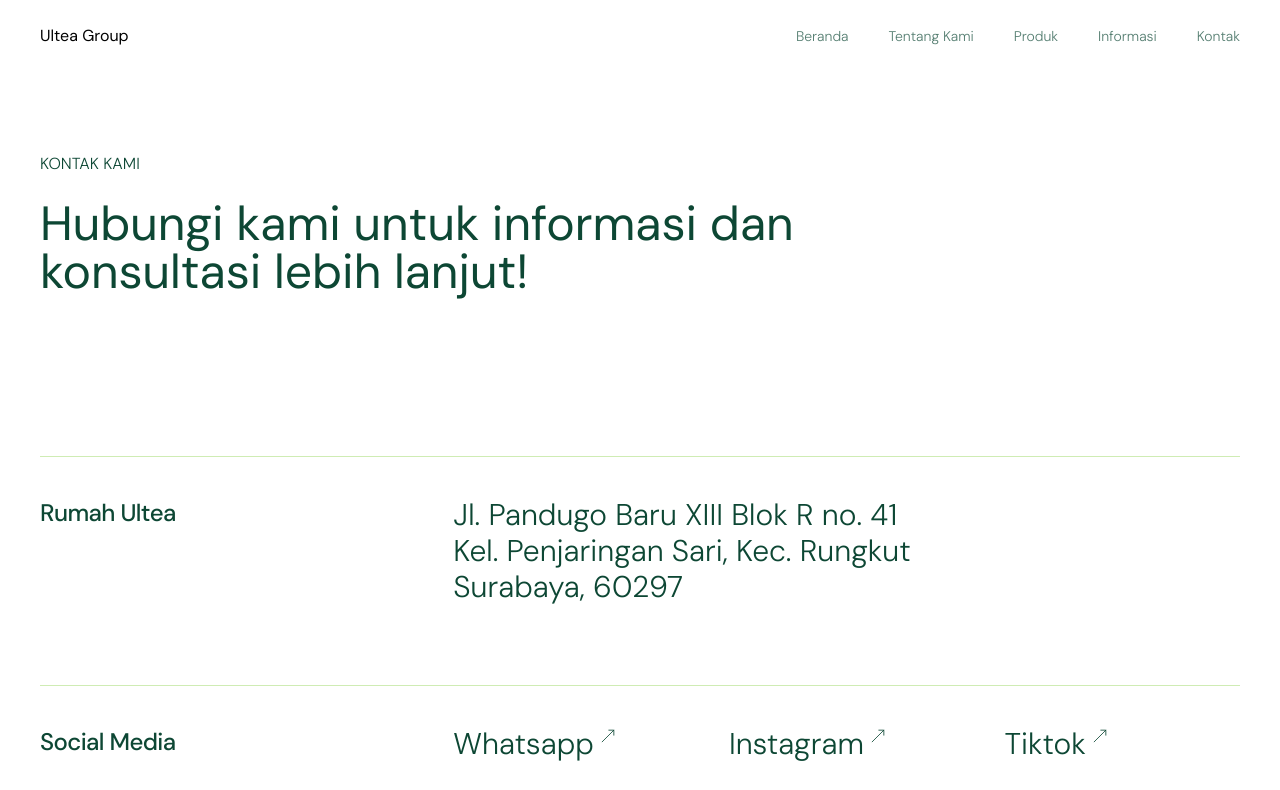
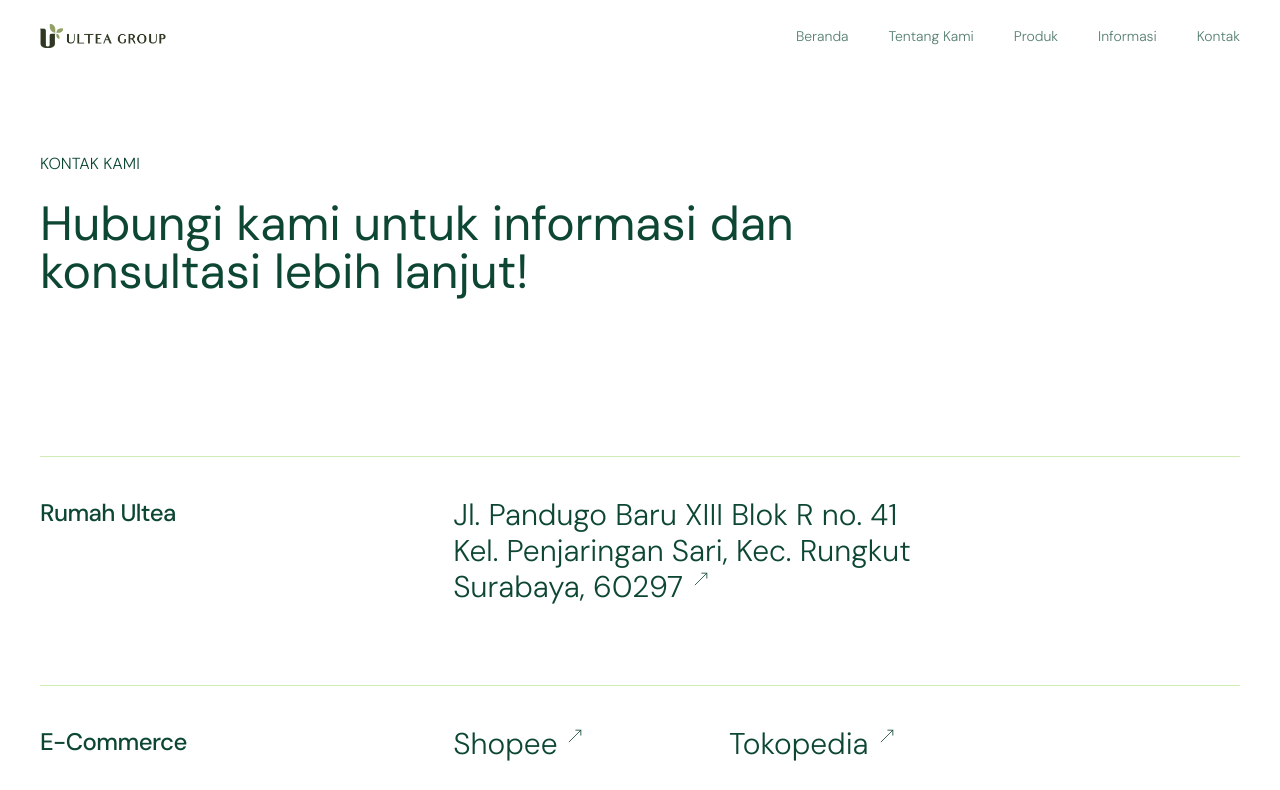
Before and after one commit to masbagaspn/ultea-group-website, a React (Vite) app: page /kontak in a window 1280 px wide. Shown: the top 790 px of the page. Built offline with nearby package versions, Linux system fonts and the light colour scheme.

Commit message:
feat: informations

```diff
--- a/src/components/layout/footer.tsx
+++ b/src/components/layout/footer.tsx
@@ -5,7 +5,10 @@ const Footer = () => {
   return (
     <footer className="p-10">
       <div className="bg-primary grid grid-cols-3 rounded-2xl p-10 text-white">
-        <h1>Ultea Group</h1>
+        <h1>
+          <span className="sr-only">Ultea Group</span>
+          <img src="/assets/logo/logotype-colored-white.png" className="h-6" />
+        </h1>
         <div className="flex flex-col gap-10">
           <h2>Sitemap</h2>
           <ul className="flex flex-col gap-4">
--- a/src/components/layout/navbar.tsx
+++ b/src/components/layout/navbar.tsx
@@ -41,7 +41,10 @@ const NavBar = ({ className, ...rest }: NavBarProps) => {
       )}
       {...rest}
     >
-      <h1>Ultea Group</h1>
+      <h1>
+        <img className="h-6" src="/assets/logo/logotype-colored-green.png" />
+        <span className="sr-only">Ultea Group</span>
+      </h1>
       <nav className="flex gap-10">
         {navMenuItems.map((item) => {
           return (
--- a/src/components/pages/contacts/contact-section.tsx
+++ b/src/components/pages/contacts/contact-section.tsx
@@ -3,27 +3,41 @@ import contacts from '@static/contacts'
 import { Link } from '@tanstack/react-router'
 import { MoveUpRight } from 'lucide-react'
 
-type ContactType = { name: string; links: string; target?: string; person?: string }
+const ContactSection = () => {
+  const rumahUltea = contacts.rumahUltea
+  const digitalContacts = [contacts.ecommerce, contacts.socialMedia]
 
-const ContactSection = () => {
   return (
     <Section className="text-primary flex flex-col gap-10">
-      {contacts.map((contact) =>
-        contact.name === 'Rumah Ultea' ? (
       <div
-            key={`contact-page-${contact.name}`}
+        key={`contact-page-${rumahUltea.name}`}
         className="border-tertiary grid grid-cols-3 gap-10 border-t py-10"
       >
-            <h3 className="text-2xl font-medium tracking-tight">{contact.name}</h3>
-            <p className="col-span-2 flex flex-col">
-              {contact.contents.map((text, idx) => (
-                <span key={`contact-${contact.name}-${idx}`} className="text-3xl font-light">
-                  {text as string}
+        <h3 className="text-2xl font-medium tracking-tight">{rumahUltea.name}</h3>
+        <Link
+          to={rumahUltea.links}
+          className="group col-span-2 flex flex-col transition hover:opacity-70"
+        >
+          {rumahUltea.contents.map((text, idx) => (
+            <span
+              key={`contact-${rumahUltea.name}-${idx}`}
+              className="text-primary inline-flex gap-2 text-3xl font-light"
+            >
+              {text}
+              {idx === rumahUltea.contents.length - 1 && (
+                <span>
+                  <MoveUpRight
+                    size={20}
+                    strokeWidth={1}
+                    className="origin-top-right transition group-hover:scale-125"
+                  />
+                </span>
+              )}
             </span>
           ))}
-            </p>
+        </Link>
       </div>
-        ) : (
+      {digitalContacts.map((contact) => (
         <div
           key={`contact-page-${contact.name}`}
           className="border-tertiary grid grid-cols-3 gap-10 border-t py-10"
@@ -31,31 +45,29 @@ const ContactSection = () => {
           <h3 className="text-2xl font-medium tracking-tight">{contact.name}</h3>
           <div className="col-span-2 grid w-full grid-cols-3 gap-10">
             {contact.contents.map((item) => (
-                <div
-                  key={`contact-${contact.name}-${(item as ContactType).name}`}
-                  className="flex flex-col gap-6"
+              <div key={`contact-${contact.name}-${item.name}`} className="flex flex-col gap-6">
+                <Link
+                  to={item.links}
+                  className="group inline-flex gap-2 text-3xl font-light transition hover:opacity-70"
                 >
-                  <Link
-                    to={(item as ContactType).links}
-                    className="inline-flex gap-1 text-3xl font-light transition hover:opacity-70"
-                  >
-                    {(item as ContactType).name}
+                  {item.name}
                   <span>
-                      <MoveUpRight size={20} strokeWidth={1} />
+                    <MoveUpRight
+                      size={20}
+                      strokeWidth={1}
+                      className="origin-top-right transition group-hover:scale-125"
+                    />
                   </span>
                 </Link>
                 <p className="flex flex-col text-xl font-light">
-                    {(item as ContactType).target && <span>{(item as ContactType).target}</span>}
-                    {(item as ContactType).person && (
-                      <span>a.n. {(item as ContactType).person}</span>
-                    )}
+                  {item.target && <span>{item.target}</span>}
+                  {item.person && <span>a.n. {item.person}</span>}
                 </p>
               </div>
             ))}
           </div>
         </div>
-        ),
-      )}
+      ))}
     </Section>
   )
 }
--- a/src/components/pages/home/company-section.tsx
+++ b/src/components/pages/home/company-section.tsx
@@ -4,9 +4,9 @@ import companySectionContents from '@static/home/company-section'
 const CompanySection = () => {
   return (
     <Section className="flex flex-col gap-32">
-      <div className="grid w-full grid-cols-3">
+      <div className="text-primary grid w-full grid-cols-3">
         <h2 className="font-light uppercase">{companySectionContents.headline}</h2>
-        <p className="text-primary col-span-2 text-5xl">{companySectionContents.subheadline}</p>
+        <p className="col-span-2 text-5xl">{companySectionContents.subheadline}</p>
       </div>
       <div className="grid grid-cols-4 gap-10">
         {companySectionContents.contents.map((content, index) => {
--- /dev/null
+++ b/src/components/pages/home/information-section.tsx
@@ -0,0 +1,89 @@
+import Section from '@components/layout/section'
+import { cn } from '@lib/utils'
+import { useNavigate } from '@tanstack/react-router'
+import { AnimatePresence, LayoutGroup, motion as m } from 'motion/react'
+import React from 'react'
+
+const articlesDummy = [
+  {
+    title: 'Article Title 1',
+    type: 'Article Type',
+    category: 'Article Category',
+  },
+  {
+    title: 'Article Title 2',
+    type: 'Article Type',
+    category: 'Article Category',
+  },
+  {
+    title: 'Article Title 3',
+    type: 'Article Type',
+    category: 'Article Category',
+  },
+]
+
+type Information = {
+  title: string
+  type: string
+  category: string
+}
+
+const InformationSection = () => {
+  const navigate = useNavigate()
+  const [selectedInformation, setSelectedInformation] = React.useState(articlesDummy[0])
+
+  const handleSelectInformation = (information: Information) => {
+    if (information.title === selectedInformation.title) {
+      navigate({ to: '/informasi/$informasiId', params: { informasiId: information.title } })
+    } else {
+      setSelectedInformation(information)
+    }
+  }
+  return (
+    <Section className="flex flex-col gap-10">
+      <h2 className="font-light uppercase">most recent articles</h2>
+      <LayoutGroup>
+        <m.div layout className="grid grid-cols-4 gap-6">
+          {articlesDummy.map((article, idx) => (
+            <m.article
+              key={`information-${idx}`}
+              onClick={() => handleSelectInformation(article)}
+              style={{
+                justifyContent:
+                  selectedInformation.title === article.title ? 'end' : 'space-between',
+              }}
+              className={cn(
+                'relative flex cursor-pointer flex-col overflow-hidden rounded-2xl p-6 text-white',
+                {
+                  'col-span-2 aspect-video h-auto w-full gap-3':
+                    selectedInformation.title === article.title,
+                  'gap-3': selectedInformation.title !== article.title,
+                },
+              )}
+              layout
+            >
+              <m.div
+                layout
+                className="z-10 flex w-full items-center justify-between gap-3 font-light text-white"
+              >
+                <m.span className="z-10">{article.type}</m.span>
+                <AnimatePresence>
+                  {selectedInformation.title === article.title && (
+                    <m.div className="h-[1px] flex-1 bg-white" />
+                  )}
+                </AnimatePresence>
+                <m.span className="z-10">{article.category}</m.span>
+              </m.div>
+              <m.h3 className="z-10 w-full text-2xl font-medium will-change-transform">
+                {article.title}
+              </m.h3>
+              <img className="absolute top-0 left-0 z-0 h-full w-full rounded-2xl bg-black object-cover" />
+            </m.article>
+          ))}
+        </m.div>
+      </LayoutGroup>
+    </Section>
+  )
+}
+
+export default InformationSection
--- a/src/components/pages/home/product-section.tsx
+++ b/src/components/pages/home/product-section.tsx
@@ -1,5 +1,6 @@
 import Section from '@components/layout/section'
 import { productSectionContents } from '@static/home/product-section'
+import { Link } from '@tanstack/react-router'
 import { ArrowRight } from 'lucide-react'
 
 const ProductSection = () => {
@@ -27,9 +28,11 @@ const ProductsContainer = () => {
           />
           <div className="flex w-full items-center justify-between">
             <h3 className="text-tertiary text-3xl capitalize">{product.name}</h3>
-            <button className="text-primary cursor-pointer rounded-full bg-white p-2 transition hover:-rotate-45">
-              <ArrowRight size={20} />
-            </button>
+            <Link to="/produk/$produkId" params={{ produkId: product.id }}>
+              <button className="text-primary cursor-pointer rounded-full bg-white p-2 transition hover:-rotate-45">
+                <ArrowRight size={20} />
+              </button>
+            </Link>
           </div>
         </div>
       ))}
--- a/src/components/pages/products/detail-section.tsx
+++ b/src/components/pages/products/detail-section.tsx
@@ -46,7 +46,7 @@ const DetailSection = () => {
             </div>
           </div>
         </div>
-        <p className="text-xl font-light text-neutral-700">{product.description}</p>
+        <p className="text-base leading-5 font-light text-neutral-700">{product.description}</p>
       </div>
     </Section>
   )
--- a/src/routes/index.tsx
+++ b/src/routes/index.tsx
@@ -1,4 +1,5 @@
 import CopySection from '@components/pages/home/copy-section'
+import InformationSection from '@components/pages/home/information-section'
 import ProductSection from '@components/pages/home/product-section'
 import TestimonySection from '@components/pages/home/testimony-section'
 import { createFileRoute } from '@tanstack/react-router'
@@ -18,6 +19,7 @@ function RouteComponent() {
       <ProductSection />
       <CopySection />
       <TestimonySection />
+      <InformationSection />
     </PageLayout>
   )
 }
--- /dev/null
+++ b/src/routes/informasi/$informasiId.tsx
@@ -0,0 +1,9 @@
+import { createFileRoute } from '@tanstack/react-router'
+
+export const Route = createFileRoute('/informasi/$informasiId')({
+  component: RouteComponent,
+})
+
+function RouteComponent() {
+  return <div>Hello "/informasi/$informasiId"!</div>
+}
--- /dev/null
+++ b/src/routes/informasi/index.tsx
@@ -0,0 +1,9 @@
+import { createFileRoute } from '@tanstack/react-router'
+
+export const Route = createFileRoute('/informasi/')({
+  component: RouteComponent,
+})
+
+function RouteComponent() {
+  return <div>Hello "/informasi/"!</div>
+}
--- a/src/static/contacts.ts
+++ b/src/static/contacts.ts
@@ -1,10 +1,11 @@
-const rumah = {
+const rumahUltea = {
   name: 'Rumah Ultea',
   contents: [
     'Jl. Pandugo Baru XIII Blok R no. 41',
     'Kel. Penjaringan Sari, Kec. Rungkut',
     'Surabaya, 60297',
   ],
+  links: 'https://maps.app.goo.gl/FJf5J8KpbPSBFdvN9',
 }
 
 const socialMedia = {
@@ -49,6 +50,6 @@ const ecommerce = {
   ],
 }
 
-const contacts = [rumah, socialMedia, ecommerce]
+const contacts = { rumahUltea, socialMedia, ecommerce }
 
 export default contacts
```
Also changed, not shown: src/routeTree.gen.ts (+64 -2 lines), public/assets/logo/logotype-colored-white.png (added). Lines whose indentation alone changed are shown as unchanged.
